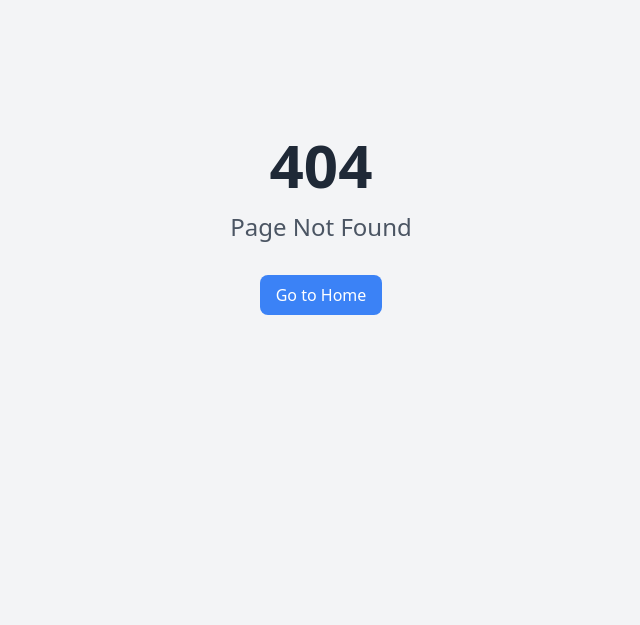
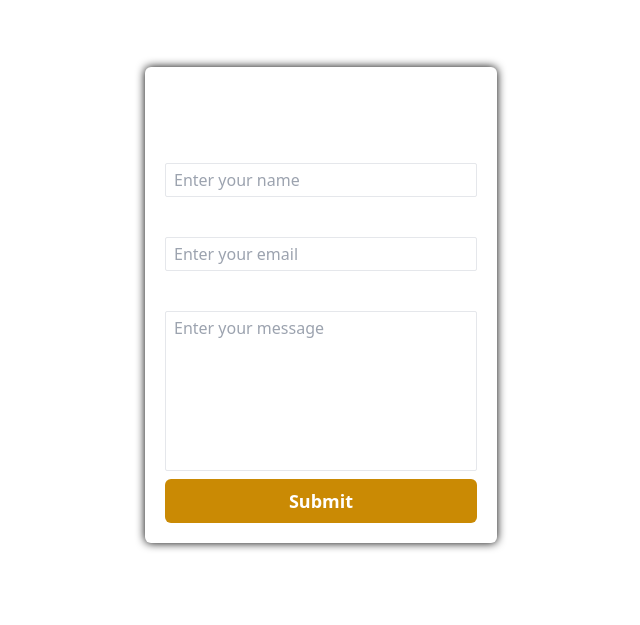
Before and after one commit to ayush7427/LmsProject, a React (Vite) app: page /contact in a window 1280 px wide. Before the commit this address had no page. Shown: the part 175-800 px from the top of the page, without its empty margins (319-959 px from the left). Built offline with nearby package versions, Linux system fonts and the light colour scheme.

Commit message:
added contact Page

```diff
--- a/src/App.jsx
+++ b/src/App.jsx
@@ -1,6 +1,6 @@
 import { Route, Routes } from 'react-router-dom'
 import './App.css'
-import { HomePage, AboutPage, NotFoundPage, SignupPage, LoginPage, CoursesList } from './pages/index'
+import { HomePage, AboutPage, NotFoundPage, SignupPage, LoginPage, CoursesList, ContactPage } from './pages/index'
 
 
 function App() {
@@ -9,13 +9,13 @@
   return (
     <>
       <Routes>
-        <Route path='/' element={<HomePage />} ></Route>
+        <Route path='/' element={<HomePage />} />
+        <Route path='*' element={<NotFoundPage />} />
         <Route path='/about' element={<AboutPage />} />
-        <Route path='*' element={<NotFoundPage />} />
         <Route path='/signup' element={<SignupPage />} />
         <Route path='/login' element={<LoginPage />} />
-        <Route path='/courses' element={<CoursesList />} />
-      </Routes>
+        <Route path='/contact' element={<ContactPage />} />
+      </Routes >
 
     </>
   )
--- /dev/null
+++ b/src/pages/contactPage.jsx
@@ -0,0 +1,125 @@
+import React, { useState } from 'react'
+import { Layout } from '../components/index.js'
+import { toast } from 'react-toastify'
+import axiosInstance from '../Helpers/axiosInstance.js'
+
+export default function ContactPage(props) {
+
+    const [userInput, setUserInput] = useState({
+        name: "",
+        email: "",
+        message: ""
+    })
+
+    const handleInputChange = (e) => {
+
+        // console.log(e.target.value);
+
+        const { name, value } = e.target
+
+        setUserInput({
+            ...userInput,
+            [name]: value
+        })
+
+        // console.log(userInput);
+
+    }
+
+    const onFormSubmit = async (e) => {
+        e.preventDefault()
+
+        if (!userInput.email || !userInput.name || !userInput.message) {
+            toast.error("All fields are mandatory ")
+            return
+        }
+
+        if (!userInput.email.match(/^[a-zA-Z0-9_.+\-]+[\x40][a-zA-Z0-9.\-]+\.[a-zA-Z]{2,}$/)) {
+            toast.error("Invalid email")
+            return
+        }
+
+        try {
+            const response = axiosInstance.post("/contact", userInput)
+            toast.promise(response, {
+                pending: "Submitting your message...",
+                success: "Form submitted successfully",
+                error: "Failed to submit the form"
+            })
+            const contactResponse = await response
+
+            if (contactResponse?.data?.success) {
+                setUserInput({
+                    name: "",
+                    email: "",
+                    message: ""
+                })
+            }
+
+        } catch (error) {
+            toast.error("Something went wrong")
+
+        }
+    }
+
+
+
+    return (
+        <Layout>
+
+            <div className='flex items-center justify-center  h-[100vh]'>
+                <form className='flex flex-col items-center justify-center gap-2 p-5 rounded-md text-white shadow-[0_0_10px_black] w-[22rem]'
+                    onSubmit={onFormSubmit} noValidate >
+
+                    <h1 className='text-3xl font-semibold '>
+                        Contact Form
+                    </h1>
+
+                    <div className='flex flex-col w-full gap-1'>
+                        <label htmlFor="name" className='text-xl font-semibold'>Name</label>
+                        <input
+                            required
+                            type="text"
+                            className='bg-transparent border px-2 py-1 rounded-sm'
+                            id="name"
+                            name='name'
+                            placeholder='Enter your name'
+                            onChange={handleInputChange}
+                            value={userInput.name}
+                        />
+                    </div>
+
+                    <div className='flex flex-col w-full gap-1'>
+                        <label htmlFor="email" className='text-xl font-semibold'>Email</label>
+                        <input
+                            required
+                            type="email"
+                            className='bg-transparent border px-2 py-1 rounded-sm'
+                            id="email"
+                            name='email'
+                            placeholder='Enter your email'
+                            onChange={handleInputChange}
+                            value={userInput.email}
+                        />
+                    </div>
+
+                    <div className='flex flex-col w-full gap-1'>
+                        <label htmlFor="message" className='text-xl font-semibold'>Message</label>
+                        <textarea
+                            required
+                            className='bg-transparent border px-2 py-1 rounded-sm resize-none h-40'
+                            id="message"
+                            name='message'
+                            placeholder='Enter your message'
+                            onChange={handleInputChange}
+                            value={userInput.message}
+                        />
+                    </div>
+                    <button type='submit' className='w-full bg-yellow-600 hover:bg-yellow-500 transition-all ease-in-out duration-300 rounded-md py-2 font-semibold text-lg cursor-pointer' >Submit</button>
+                </form>
+            </div>
+
+        </Layout>
+
+    )
+}
--- a/src/pages/index.js
+++ b/src/pages/index.js
@@ -4,6 +4,7 @@
 import SignupPage from "./signupPage";
 import LoginPage from "./LoginPage";
 import CoursesList from "./course/coursesList";
+import ContactPage from "./contactPage";
 
 export {
     HomePage,
@@ -11,5 +12,6 @@
     NotFoundPage,
     SignupPage,
     LoginPage,
-    CoursesList
+    CoursesList,
+    ContactPage
 }
--- a/src/pages/signupPage.jsx
+++ b/src/pages/signupPage.jsx
@@ -168,7 +168,7 @@
                     <button onClick={createNewAccount} className='bg-yellow-500 hover:bg-yellow-600 transition-all ease-in-out duration-300 rounded-sm py-2 font-semibold text-xl cursor-pointer mt-2' type='submit'>Create account</button>
 
                     <p className='text-center'>
-                        Already have an account ? <Link to={"/login"} className='link text-accent cursor-pointer'>Login</Link>
+                        Already have an account? <Link to={"/login"} className='link text-accent cursor-pointer'>Login</Link>
                     </p>
                 </form>
             </div>
```
